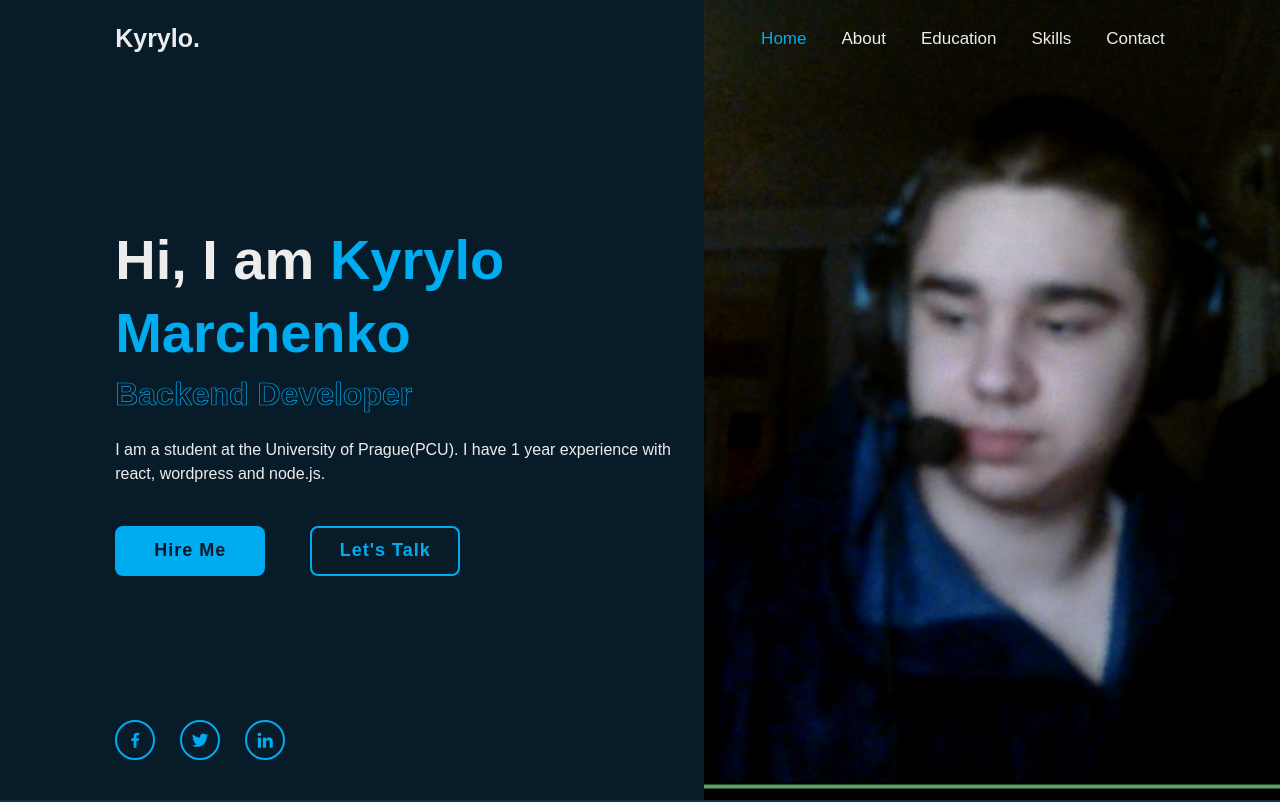
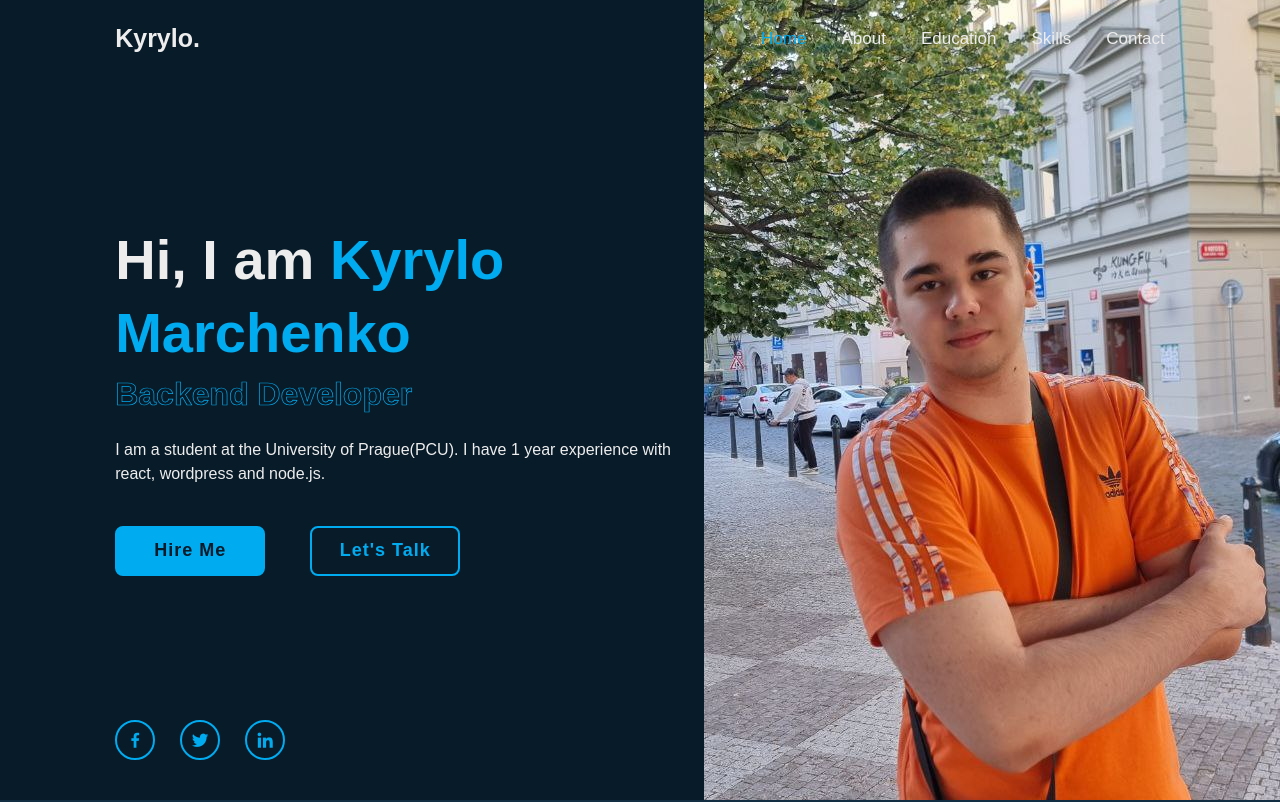
Before and after one commit to SDT413/portfolio-next, a Next.js app: page / in a window 1280 px wide. Shown: the top 802 px of the page. Built offline with nearby package versions, Linux system fonts and the light colour scheme.

Commit message:
new photo

```diff
--- a/tailwind.config.ts
+++ b/tailwind.config.ts
@@ -86,8 +86,8 @@ const config: Config = {
         "gradient-conic":
             "conic-gradient(from 180deg at 50% 50%, var(--tw-gradient-stops))",
         'background': "url('/assets/images/images.png')",
-        'image-eye': "url('/assets/images/photo_2023-01-16_21-47-37.jpg')",
-        'image-home': "url('/assets/images/images.png')",
+        'image-eye': "url('/assets/images/home_photo.jpg')",
+        'image-home': "url('/assets/images/home_photo.jpg')",
       },
     },
   },
```
Also changed, not shown: public/assets/images/home_photo.jpg (added).
